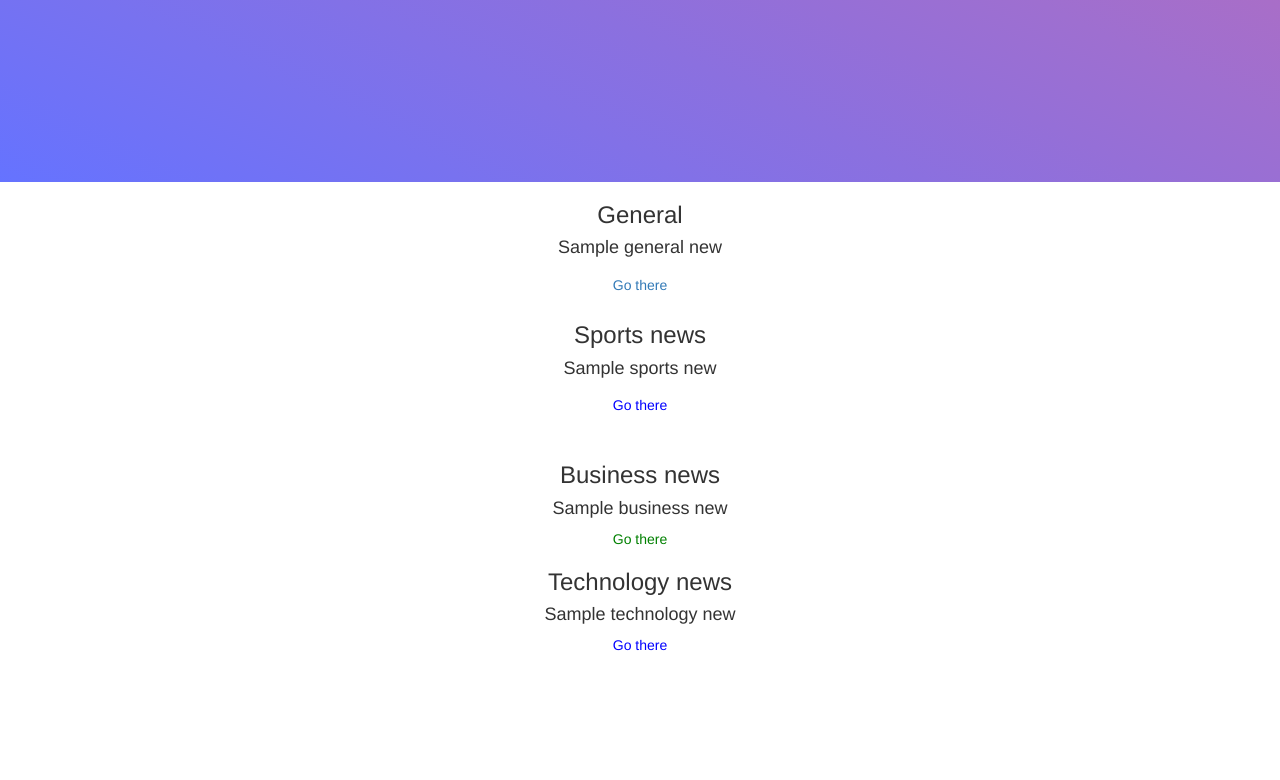
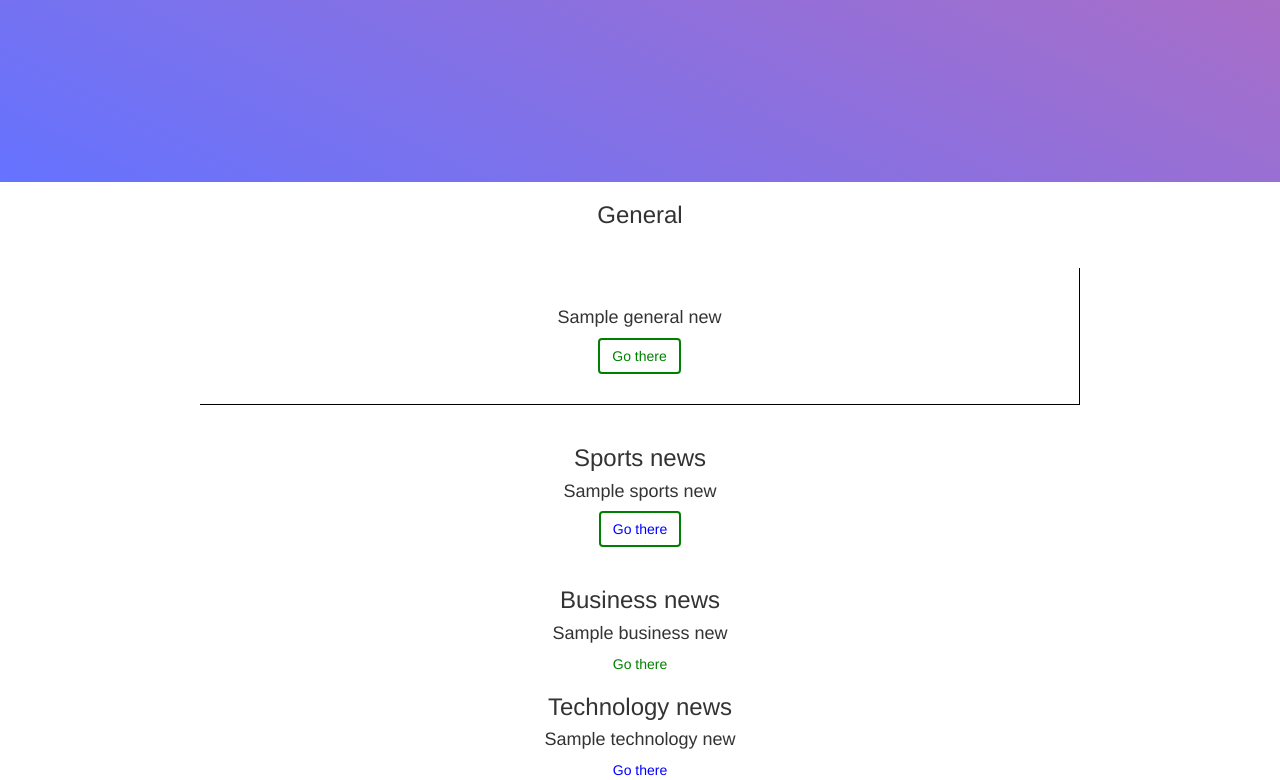
Before and after one commit to Kraft-Owaka/NewsHightlights, a Python web app: template app/templates/index.html in a window 1280 px wide. Shown: the part 548-1328 px from the top of the page. Before the commit the page ends 1199 px from the top, so only its background shows below. Run offline with Jinja, Linux system fonts and the light colour scheme; the template is opened without the code that fills it: most values are stand-ins (such as "Sample title", 1, 10 or a date in 2020); some libraries are stand-ins or nearby versions.

Commit message:
updated the ui

```diff
--- a/app/static/css/index.css
+++ /dev/null
@@ -1,3 +0,0 @@
-.display{
-    background-color: red;
-        }
--- a/app/templates/index.html
+++ b/app/templates/index.html
@@ -16,11 +16,11 @@
                 {% for general_news in general %}
                 <div class="cards">
                     <h4 class="card-title h4 mb-4">{{general_news.name}}</h4>
-                    <a href="/article/{{general_news.id}}" class="btn btn-outline-primary" target="_blank" >
+                    <a href="/article/{{general_news.id}}" class="btn" target="_blank" >
                         Go there  </a>
+                </div>
+                {% endfor %}
 
-                {% endfor %}
-            </div>
 
 
 
@@ -75,7 +75,29 @@
                 .everything{
                     align-items: center;
                 }
+                .cards{
+                    border: 1px solid black;
+                    margin: 40px;
+                    margin-left: 200px;
+                    margin-right: 200px;
+                    padding: 30px;
+                    padding-left: 100px;
+                    padding-right: 100px;
+                    border-top: 0px;
+                    border-left: 0px;
+                    box-shadow: 1px 3px 3px 20px solid grey;
 
+                }
+                .btn{
+                    border: 2px solid green;
+                    color:green;
+
+                }
+                .btn:hover{
+                    background-color : green;
+                    color:white;
+                    width: 10%;
+                }
             </style>
             {% endblock %}
         </div>
```
